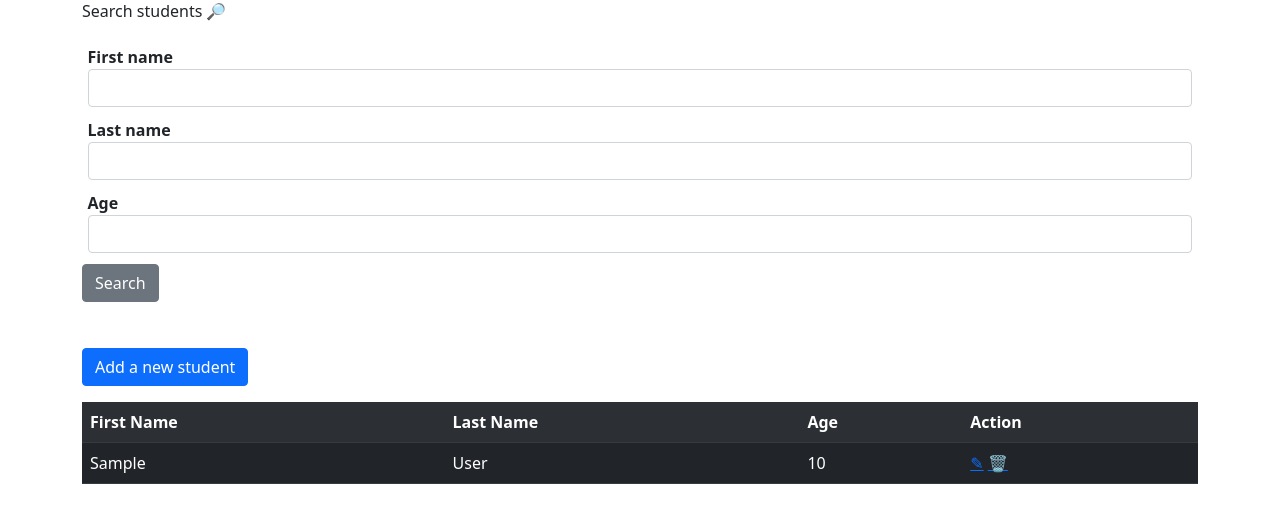
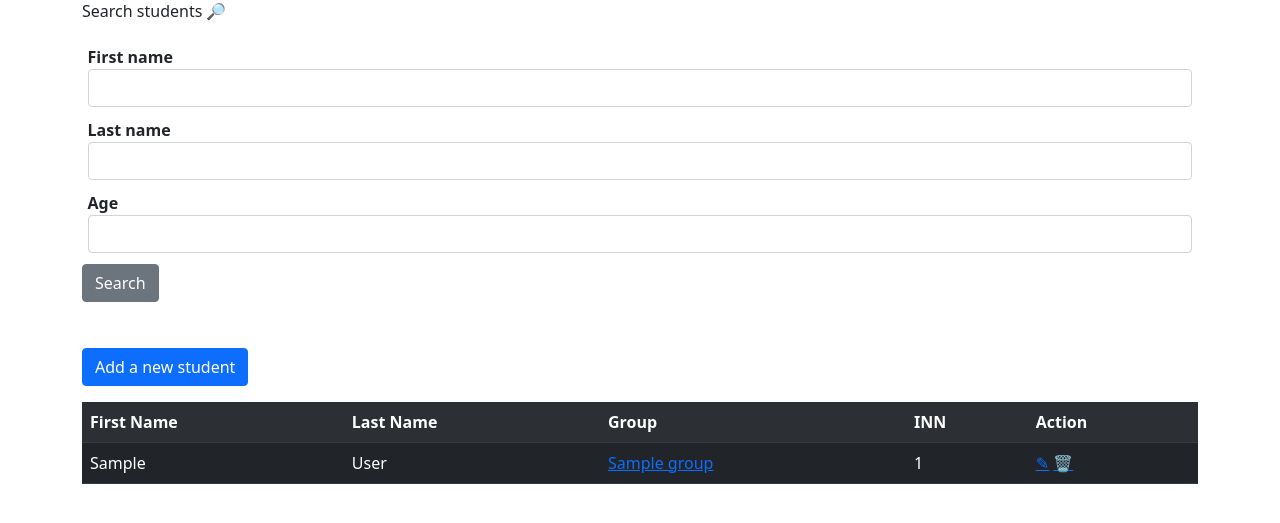
Before and after one commit to OleksandrVelychko/django-lms, a Django app: page /students/ in a window 1280 px wide. Shown: the part 57-580 px from the top of the page. Run offline with Django 3.2, Linux system fonts and the light colour scheme; tables that the repository leaves empty hold one stand-in row (values such as "Sample post"); some libraries are stand-ins or nearby versions.

Commit message:
added groups to students

```diff
--- a/groups/models.py
+++ b/groups/models.py
@@ -1,4 +1,6 @@
 import datetime
+import random
+
 from django.db import models
 
 
@@ -14,3 +16,14 @@ class Group(models.Model):
 
     def __str__(self):
         return super().__str__() + f'({self.group_name} {self.course})'
+
+    @classmethod
+    def generate_groups(cls, count):
+        groups = ['Python Basic', 'Python Advanced', 'DevOps', 'JS Basic', 'JS Advanced', 'React', 'Angular',
+                    'UI/UX', 'Project Management', 'Marketing', 'Sales', 'QA Manual', 'QA Automation']
+        for _ in range(count):
+            group = Group()
+            group.group_name = random.choice(groups)
+            group.course = str(random.randint(1, 10))
+            group.start_date = datetime.datetime.today() - datetime.timedelta(days=random.randint(1, 1000))
+            group.save()
--- /dev/null
+++ b/groups/urls.py
@@ -0,0 +1,10 @@
+from django.urls import path
+
+from groups.views import get_group
+
+
+app_name = 'groups'
+
+urlpatterns = [
+    path('<int:id>', get_group, name='get_group'),
+    ]
--- a/lms/urls.py
+++ b/lms/urls.py
@@ -20,6 +20,7 @@ urlpatterns = [
     path('admin/', admin.site.urls),
     path('__debug__/', include('debug_toolbar.urls')),
     path('students/', include('students.urls')),
+    path('groups/', include('groups.urls')),
     path('teachers/', include('teachers.urls')),
     path('', include('core_lms.urls')),
 ]
--- /dev/null
+++ b/students/templates/students/_students_list.html
@@ -0,0 +1,29 @@
+    <table class="table table-dark table-striped">
+    <tr>
+        <th>First Name</th>
+        <th>Last Name</th>
+        <th>Group</th>
+        <th>INN</th>
+        <th>Action</th>
+    </tr>
+
+    {% for student in students %}
+        <tr>
+            <td>{{ student.first_name|capfirst }}</td>
+            <td>{{ student.last_name|title }}</td>
+            <td>{% if student.group_id %}
+                <a href="{% url 'groups:get_group' id=student.group_id %}">
+                    {{ student.group.group_name }}
+                </a>
+                {% else %}
+                    <i>Empty</i>
+                {% endif %}
+            </td>
+            <td>{{ student.inn }}</td>
+            <td>
+                <a href="{% url 'students:update_student' id=student.id %}">✎</a>
+                <a href="{% url 'students:delete_student' id=student.id %}">🗑</a>
+            </td>
+        </tr>
+    {% endfor %}
+    </table>
--- a/students/templates/students/list_students.html
+++ b/students/templates/students/list_students.html
@@ -12,24 +12,7 @@
     <br>
     <a class="btn btn-primary" href="{% url 'students:create_student' %}">Add a new student</a><br>
     <p></p>
-    <table class="table table-dark table-striped">
-    <tr>
-        <th>First Name</th>
-        <th>Last Name</th>
-        <th>Age</th>
-        <th>Action</th>
-    </tr>
 
-    {% for student in filter.qs|slice:":20" %}
-        <tr>
-            <td>{{ student.first_name|capfirst }}</td>
-            <td>{{ student.last_name|title }}</td>
-            <td>{{ student.age }}</td>
-            <td>
-                <a href="{% url 'students:update_student' id=student.id %}">✎</a>
-                <a href="{% url 'students:delete_student' id=student.id %}">🗑</a>
-            </td>
-        </tr>
-    {% endfor %}
-    </table>
+    {% include 'students/_students_list.html' with students=filter.qs|slice:":20"%}
+
 {% endblock %}
--- a/students/views.py
+++ b/students/views.py
@@ -34,7 +34,9 @@ def get_students(request):
     #     qs = qs.filter(**query)
     # except ValueError as e:
     #     return HttpResponse(f"Error: incorrect data was passed in query string. Details: {str(e)}", status=400)
-    qs = qs.order_by('-id')
+    # qs = qs.order_by('-id')
+    qs = qs.select_related('group').order_by('-id')
+
     students_filter = StudentFilter(data=request.GET, queryset=qs)
 
     return render(request, 'students/list_students.html', {
```
Also changed, not shown: groups/templates/groups/group.html (added, +20 -0 lines), groups/views.py (+12 -2 lines).
